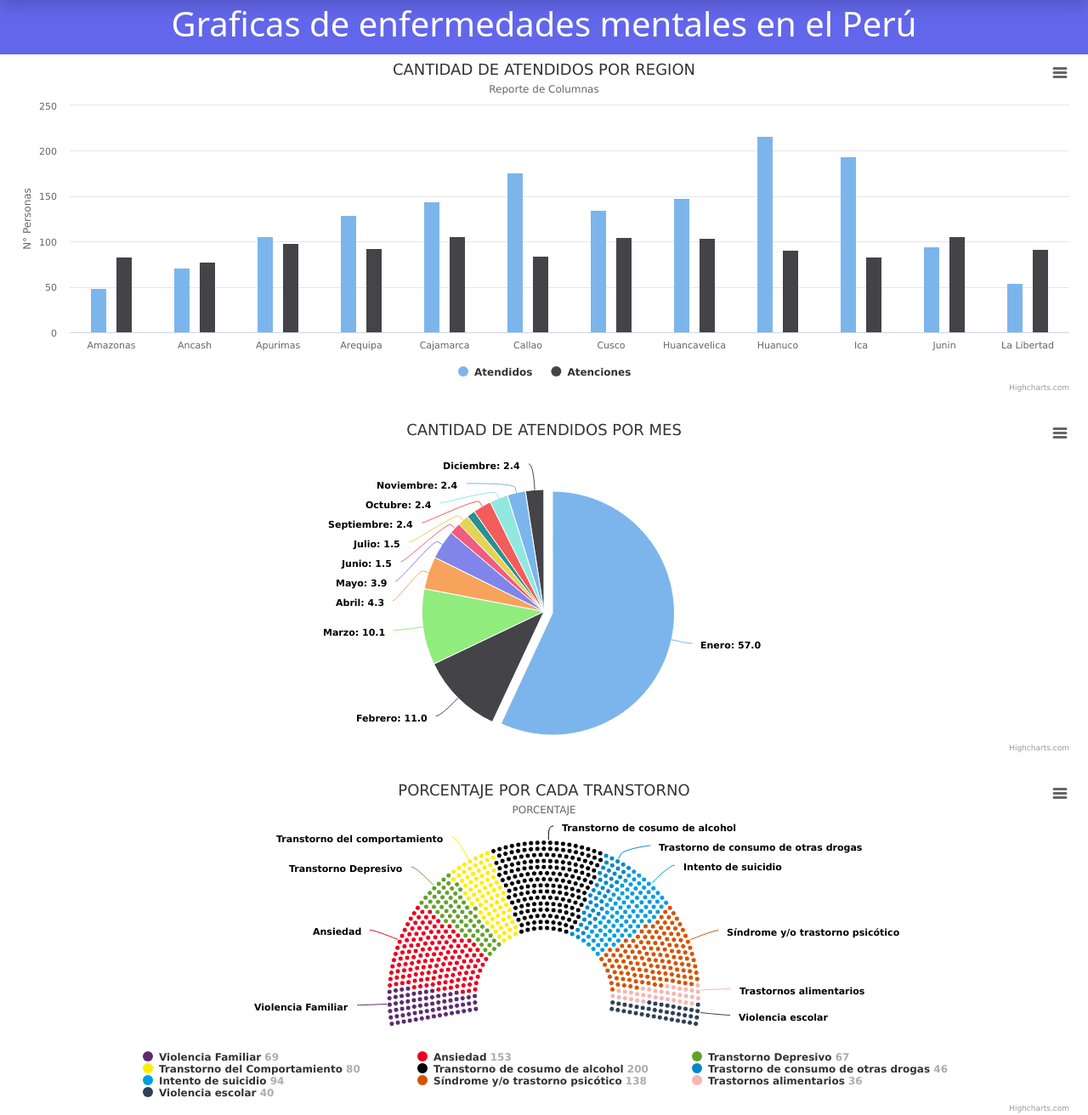
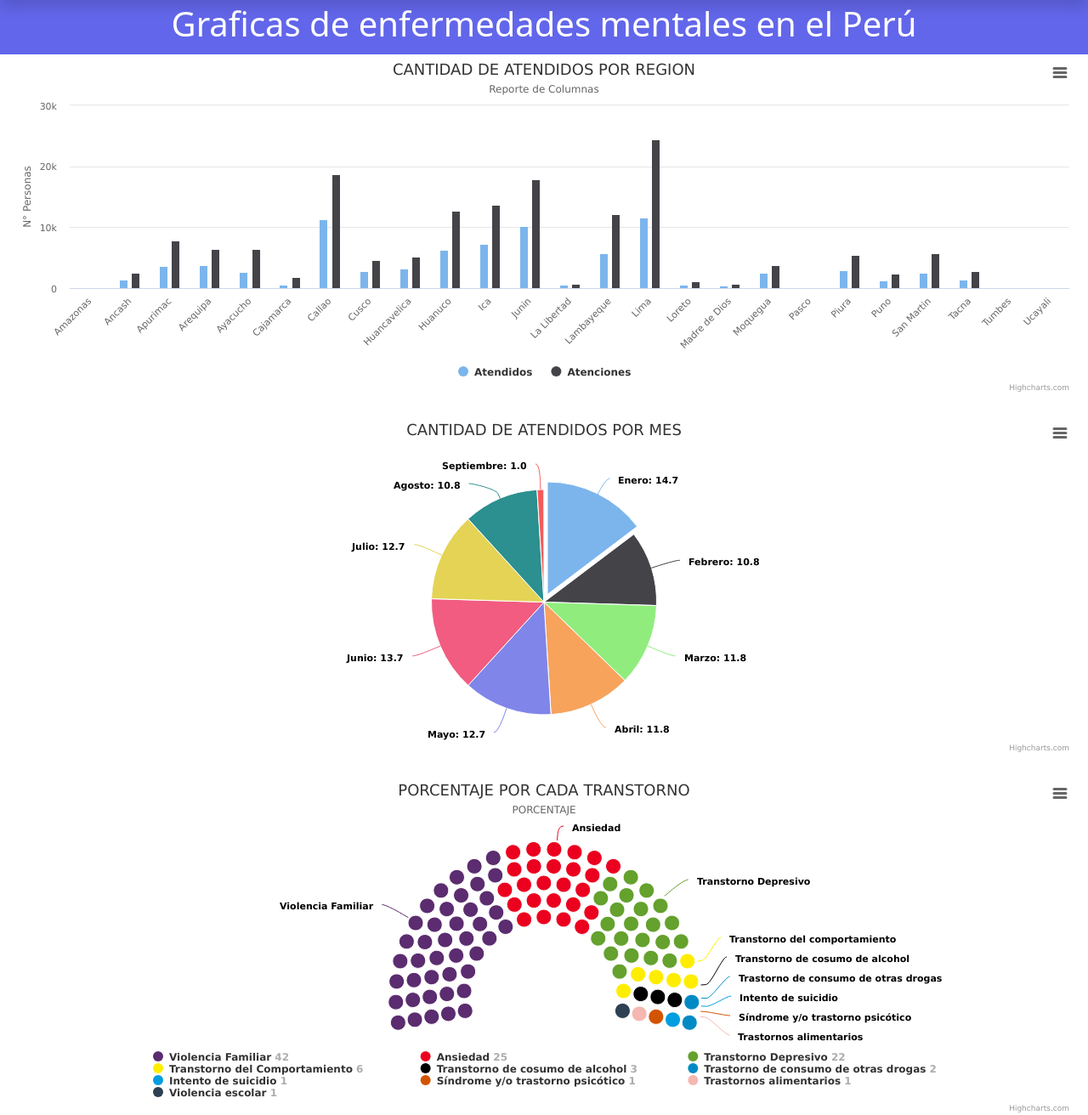
Before and after one commit to LizetMilagros/observatorio-de-salud-mental, a Django app: page /graficas in a window 1280 px wide. Shown: the part 104-1416 px from the top of the page at 85% size. Run offline with Django 3.2, Linux system fonts and the light colour scheme; data that the repository does not hold is empty; some libraries are stand-ins or nearby versions.

Commit message:
Graficas actualizadas

```diff
--- a/templates/graficas.html
+++ b/templates/graficas.html
@@ -137,8 +137,9 @@
 
             'Amazonas',
             'Ancash',
-            'Apurimas',
+            'Apurimac',
             'Arequipa',
+            'Ayacucho',
             'Cajamarca',
             'Callao',
             'Cusco',
@@ -157,7 +158,7 @@
             'Puno',
             'San Martin',
             'Tacna',
-            'Tumbres',
+            'Tumbes',
             'Ucayali',
         ],
         crosshair: true
@@ -184,11 +185,11 @@
     },
     series: [{
         name: 'Atendidos',
-        data: [49, 71, 106, 129, 144, 176, 135, 148, 216, 194, 95, 54]
+        data: [0, 1373, 3652, 3715, 2691, 621, 11267, 2770, 3278, 6270, 7243, 10255, 498, 5681, 11590, 543, 358, 2521, 6, 2914, 1225, 2450, 1353, 0, 0]
 
     }, {
         name: 'Atenciones',
-        data: [83, 78, 98, 93, 106, 84, 105, 104, 91, 83, 106, 92]
+        data: [0, 2577, 7868, 6445, 6441, 1780, 18645, 4585, 5168, 12640, 13721, 17918, 694, 12073, 24452, 1121, 670, 3827, 11, 5374, 2441, 5720, 2729, 0, 1]
 
 
     }]
@@ -226,42 +227,33 @@ Highcharts.chart('container-pie', {
         colorByPoint: true,
         data: [{
             name: 'Enero',
-            y: 61.41,
+            y: 15,
             sliced: true,
             selected: true
         }, {
             name: 'Febrero',
-            y: 11.84
+            y: 11
         }, {
             name: 'Marzo',
-            y: 10.85
+            y: 12
         }, {
             name: 'Abril',
-            y: 4.67
+            y: 12
         }, {
             name: 'Mayo',
-            y: 4.18
+            y: 13
         }, {
             name: 'Junio',
-            y: 1.64
+            y: 14
         }, {
             name: 'Julio',
-            y: 1.6
+            y: 13
         }, {
             name: 'Agosto',
-            y: 1.2
+            y: 11
         }, {
             name: 'Septiembre',
-            y: 2.61
-        },{
-            name: 'Octubre',
-            y: 2.61
-        },{
-            name: 'Noviembre',
-            y: 2.61
-        },{
-            name: 'Diciembre',
-            y: 2.61
+            y: 1
         }]
     }]
 });
@@ -287,16 +279,16 @@ series: [{
     name: 'Representatives',
     keys: ['name', 'y', 'color', 'label'],
     data: [
-        ['Violencia Familiar', 69, '#5B2C6F', 'Violencia Familiar'],
-        ['Ansiedad', 153, '#EB001F', 'Ansiedad'],
-        ['Transtorno Depresivo', 67, '#64A12D', 'Transtorno Depresivo'],
-        ['Transtorno del Comportamiento', 80, '#FFED00', 'Transtorno del comportamiento'],
-        ['Transtorno de cosumo de alcohol', 200, '#000000', 'Transtorno de cosumo de alcohol'],
-        ['Trastorno de consumo de otras drogas', 46, '#008AC5', 'Trastorno de consumo de otras drogas'],
-        ['Intento de suicidio', 94, '#009EE0', 'Intento de suicidio'],
-        ['Síndrome y/o trastorno psicótico', 138, '#D35400 ', 'Síndrome y/o trastorno psicótico'],
-        ['Trastornos alimentarios', 36, '#F5B7B1 ', 'Trastornos alimentarios'],
-        ['Violencia escolar', 40, '#2E4053 ', 'Violencia escolar'],
+        ['Violencia Familiar',42 , '#5B2C6F', 'Violencia Familiar'],
+        ['Ansiedad', 25, '#EB001F', 'Ansiedad'],
+        ['Transtorno Depresivo', 22, '#64A12D', 'Transtorno Depresivo'],
+        ['Transtorno del Comportamiento', 6, '#FFED00', 'Transtorno del comportamiento'],
+        ['Transtorno de cosumo de alcohol', 3, '#000000', 'Transtorno de cosumo de alcohol'],
+        ['Trastorno de consumo de otras drogas', 2, '#008AC5', 'Trastorno de consumo de otras drogas'],
+        ['Intento de suicidio', 1, '#009EE0', 'Intento de suicidio'],
+        ['Síndrome y/o trastorno psicótico', 1, '#D35400 ', 'Síndrome y/o trastorno psicótico'],
+        ['Trastornos alimentarios', 1, '#F5B7B1 ', 'Trastornos alimentarios'],
+        ['Violencia escolar', 1, '#2E4053 ', 'Violencia escolar'],
     ],
     dataLabels: {
         enabled: true,
```
